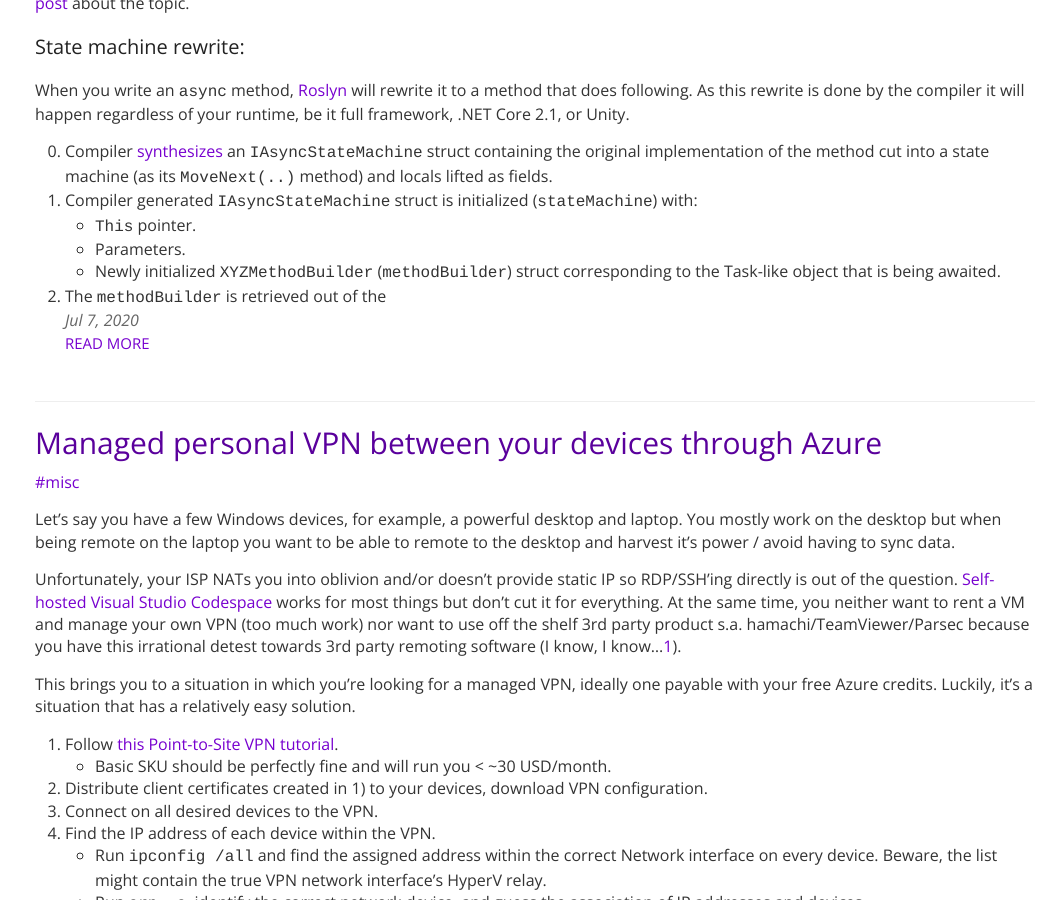
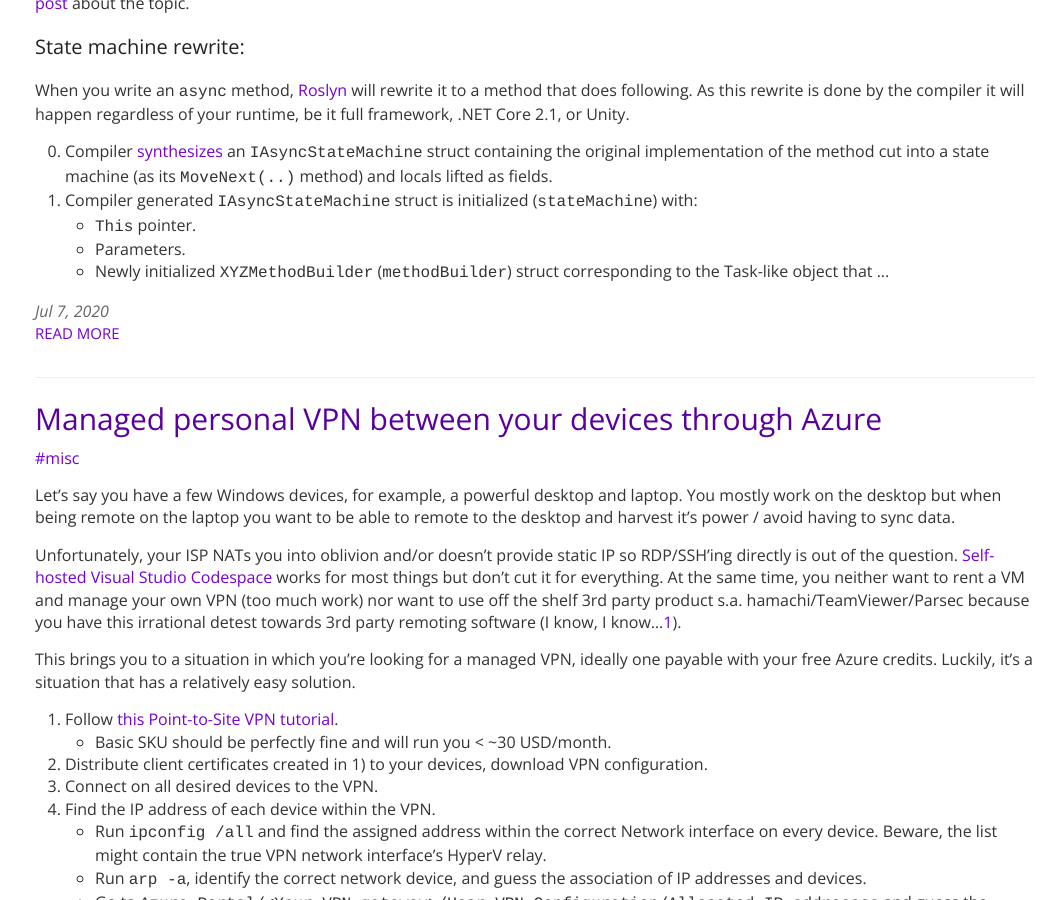
Before and after one commit to petrroll/devblog, a Jekyll site: the page built from index.html, in a window 1280 px wide and 900 px high, scrolled down 524 px. Shown: the whole window, without its empty margins (105-1168 px from the left). Built offline with Jekyll 4.4.1, drawn with Linux system fonts in a browser that asks for light colours.

Commit message:
Add support for truncating posts.

```diff
--- a/_posts/2020-07-07-async-in-csharp-dotnet-and-unity-allocation-and-builders.markdown
+++ b/_posts/2020-07-07-async-in-csharp-dotnet-and-unity-allocation-and-builders.markdown
@@ -4,6 +4,7 @@ title:  "Async in C#, .NET, and Unity: Allocation and state machine builders"
 date:   2020-07-07 02:23:11 +0200
 author: Petr Houška
 categories: misc
+truncate: 3600
 ---
 
 While helping with [little something](https://twitter.com/OndraPaska/status/1280192030463995908) that uses Unity I came across the rabbit hole `async`/`await` support is in Unity. Historically Unity used `generators` (known as [coroutines](https://docs.unity3d.com/Manual/Coroutines.html) in Unity's world) to support async/multiple-frames-spanning computation. In 2017 they added initial support for `async`/`await` but without any meaningful libraries support and with potential performance pitfalls (hello GC, how are you?). To be fair, at that time async had performance implications even in mainland .NET (Core), mainly around allocations which - (un)fortunately aren't anywhere as problematic for (mostly) throughput oriented .NET Core apps as they can be for near-real-time applications like Unity games.
--- a/index.html
+++ b/index.html
@@ -10,7 +10,13 @@ layout: default
       {% include post-categories.html %}
 
       <div class="entry">
-        {{ post.content | truncate: 3750 }}
+        {% if post.truncate %}
+          {% assign trunc = post.truncate | plus: 0 %}
+          {{ post.content | truncate: trunc }}
+        {% else %}
+          {{ post.content }}
+        {% endif %}
+
       </div>
 
       <div class="date">
```
